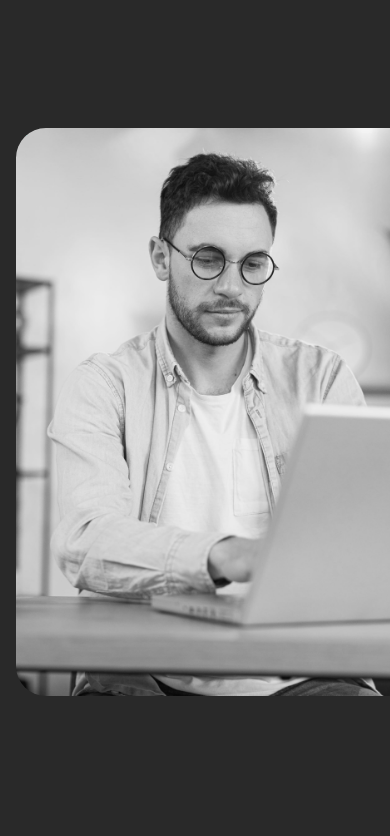
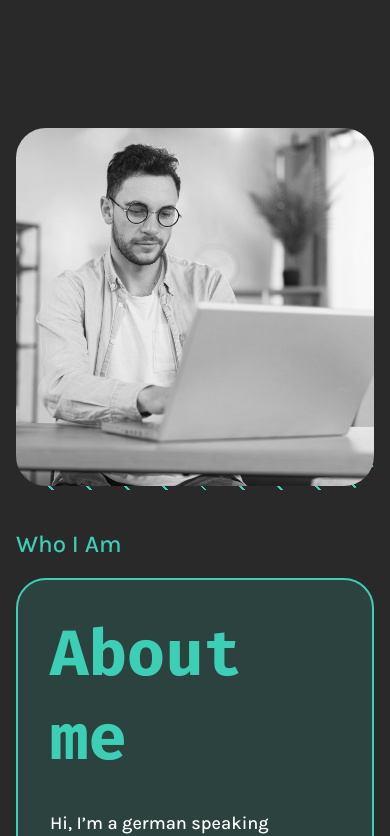
Before and after one commit to RichardStreu/portfolioAngular, an Angular app: page / in a window 390 px wide. Shown: the part 860-1696 px from the top of the page. Built offline with nearby package versions, Linux system fonts and the light colour scheme.

Commit message:
feat: add responsive layout and styles for About Me section on small screens

```diff
--- a/src/app/landing-page/sections/b-aboutme/b-aboutme.component.scss
+++ b/src/app/landing-page/sections/b-aboutme/b-aboutme.component.scss
@@ -8,18 +8,31 @@
 }
 
 .aboutMeContent {
-  height: 708px;
   width: 100%;
   display: flex;
 
+  @media screen and (max-width: 1250px) {
+    flex-direction: column;
+  }
+
   .aboutMeLeft {
     flex: 1;
+
+    @media screen and (max-width: 1250px) {
+      padding-bottom: 2.5rem;
+    }
 
     .imgSwipe {
       width: 568px;
       height: 568px;
       border-radius: 30px;
       position: relative;
+
+      @media screen and (max-width: 640px) {
+        width: 100%;
+        height: auto;
+        aspect-ratio: 1/1;
+      }
 
       background: repeating-linear-gradient(
         45deg,
```
